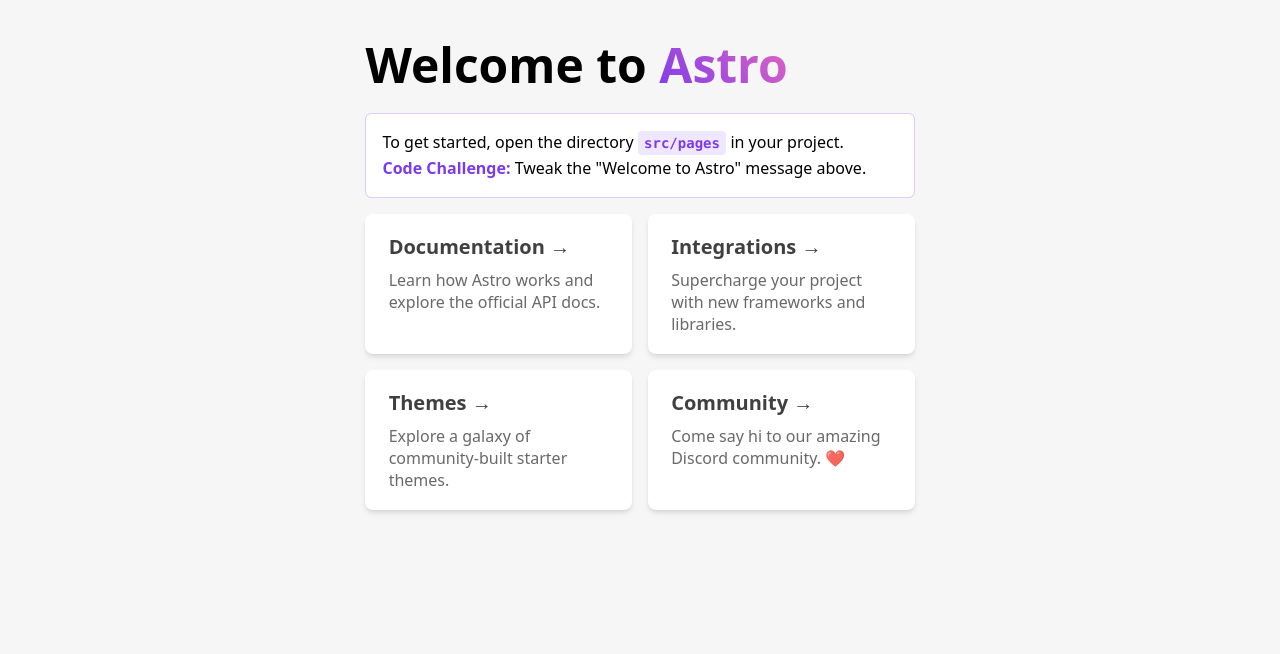
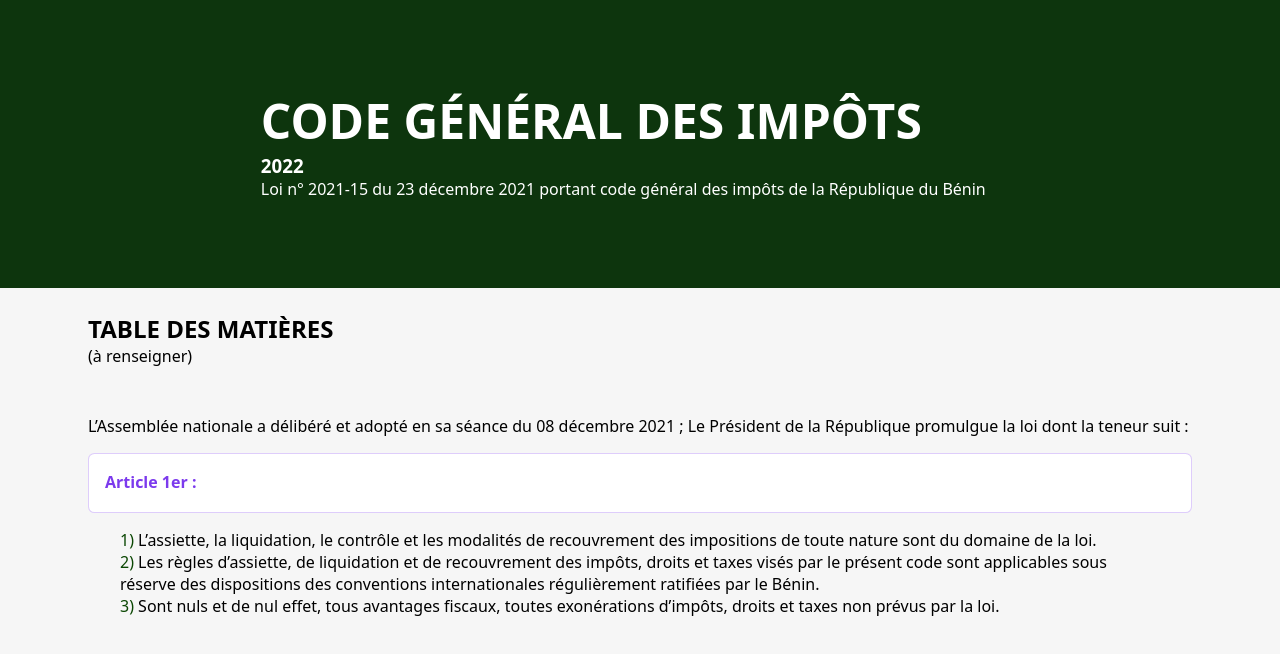
Before and after one commit to PierreGuede/AstroProjectDGI, an Astro site: page / in a window 1280 px wide. Built offline with nearby package versions, Linux system fonts and the light colour scheme; Astro itself is replaced by a stand-in of ours.

```diff
--- /dev/null
+++ b/src/components/BooksComponents/BooksCard.astro
@@ -0,0 +1,59 @@
+---
+export interface Props {
+	title: string;
+
+	href: string;
+}
+
+const { href, title,  } = Astro.props;
+---
+
+<li class="link-card">
+	<a href={href}>
+		<h2>
+			{title}
+		</h2>
+
+	</a>
+</li>
+<style>
+	.link-card {
+		list-style: none;
+		display: flex;
+		padding: 0.15rem;
+		background-color: white;
+		background-image: var(--accent-gradient);
+		background-size: 400%;
+		border-radius: 0.5rem;
+		background-position: 100%;
+		transition: background-position 0.6s cubic-bezier(0.22, 1, 0.36, 1);
+		box-shadow: 0 4px 6px -1px rgba(0, 0, 0, 0.1), 0 2px 4px -2px rgba(0, 0, 0, 0.1);
+	}
+
+	.link-card > a {
+		width: 100%;
+		text-decoration: none;
+		line-height: 1.4;
+		padding: 1rem 1.3rem;
+		border-radius: 0.35rem;
+		color: #111;
+		background-color: white;
+		opacity: 0.8;
+	}
+	h2 {
+		margin: 0;
+		font-size: 1.25rem;
+		transition: color 0.6s cubic-bezier(0.22, 1, 0.36, 1);
+	}
+	p {
+		margin-top: 0.5rem;
+		margin-bottom: 0;
+		color: #444;
+	}
+	.link-card:is(:hover, :focus-within) {
+		background-position: 0;
+	}
+	.link-card:is(:hover, :focus-within) h2 {
+		color: rgb(var(--accent));
+	}
+</style>
--- a/src/layouts/Layout.astro
+++ b/src/layouts/Layout.astro
@@ -20,6 +20,11 @@
 	</body>
 </html>
 <style is:global>
+	*{
+		padding: 0;
+		margin: 0;
+		box-sizing: border-box;
+	}
 	:root {
 		--accent: 124, 58, 237;
 		--accent-gradient: linear-gradient(45deg, rgb(var(--accent)), #da62c4 30%, white 60%);
--- a/src/pages/index.astro
+++ b/src/pages/index.astro
@@ -1,50 +1,81 @@
 ---
 import Layout from '../layouts/Layout.astro';
 import Card from '../components/Card.astro';
+import BooksCard from '../components/BooksComponents/BooksCard.astro';
 ---
 
 <Layout title="Welcome to Astro.">
+	<div class="guard-page">
+		<div class="guard-page-main">
+			<h1>CODE GÉNÉRAL DES IMPÔTS</h1>
+			<h3>2022</h3>
+			<p>Loi n° 2021-15 du 23 décembre 2021 portant code général des impôts de la République du Bénin </p>
+		</div>
+	</div>
 	<main>
-		<h1>Welcome to <span class="text-gradient">Astro</span></h1>
-		<p class="instructions">
-			To get started, open the directory <code>src/pages</code> in your project.<br />
-			<strong>Code Challenge:</strong> Tweak the "Welcome to Astro" message above.
+		<h2>TABLE DES MATIÈRES</h2>
+		(à renseigner)
+	</main>
+	<main>
+		<p>L’Assemblée nationale a délibéré et adopté en sa séance du 08 décembre 2021 ;
+			Le Président de la République promulgue la loi dont la teneur suit : </p>
+		<p class="instructions" id="article-1">
+			<strong>Article 1er :</strong>
 		</p>
-		<ul role="list" class="link-card-grid">
-			<Card
-				href="https://docs.astro.build/"
-				title="Documentation"
-				body="Learn how Astro works and explore the official API docs."
-			/>
-			<Card
-				href="https://astro.build/integrations/"
-				title="Integrations"
-				body="Supercharge your project with new frameworks and libraries."
-			/>
-			<Card
-				href="https://astro.build/themes/"
-				title="Themes"
-				body="Explore a galaxy of community-built starter themes."
-			/>
-			<Card
-				href="https://astro.build/chat/"
-				title="Community"
-				body="Come say hi to our amazing Discord community. ❤️"
-			/>
-		</ul>
+		<p class="list-article">
+				<span class="span-color">1)</span> L’assiette, la liquidation, le contrôle et les modalités de recouvrement
+			des impositions de toute nature sont du domaine de la loi.
+			<br>
+			<span class="span-color">2)</span> Les règles d’assiette, de liquidation et de recouvrement des impôts, droits et taxes
+			visés  par  le  présent  code  sont  applicables  sous  réserve  des  dispositions  des  conventions
+			internationales régulièrement ratifiées par le Bénin.
+			<br>
+			<span class="span-color">3)</span> Sont nuls et de nul  effet, tous  avantages  fiscaux, toutes exonérations d’impôts,
+			droits et taxes non prévus par la loi.
+
+	</p>
 	</main>
 </Layout>
 
 <style>
+
+	.guard-page{
+		padding: 4em;
+		background-color: #0d350d;
+		color: white;
+
+	}
+	.guard-page-main{
+		margin: auto;
+		padding: 1.5rem;
+		max-width: 70%;
+	}
+
 	main {
 		margin: auto;
 		padding: 1.5rem;
-		max-width: 60ch;
+		max-width: 90%;
 	}
 	h1 {
 		font-size: 3rem;
 		font-weight: 800;
 		margin: 0;
+	}
+	.center-text{
+		text-align: center;
+	}
+	.table-of-content{
+
+	}
+	.list-article{
+		margin: auto;
+		width: 90%;
+		margin-left: 2em;
+	}
+	.span-color{
+		color: rgb(11, 71, 3);
+		font-size: medium;
+		font-weight: 500;
 	}
 	.text-gradient {
 		background-image: var(--accent-gradient);
```
